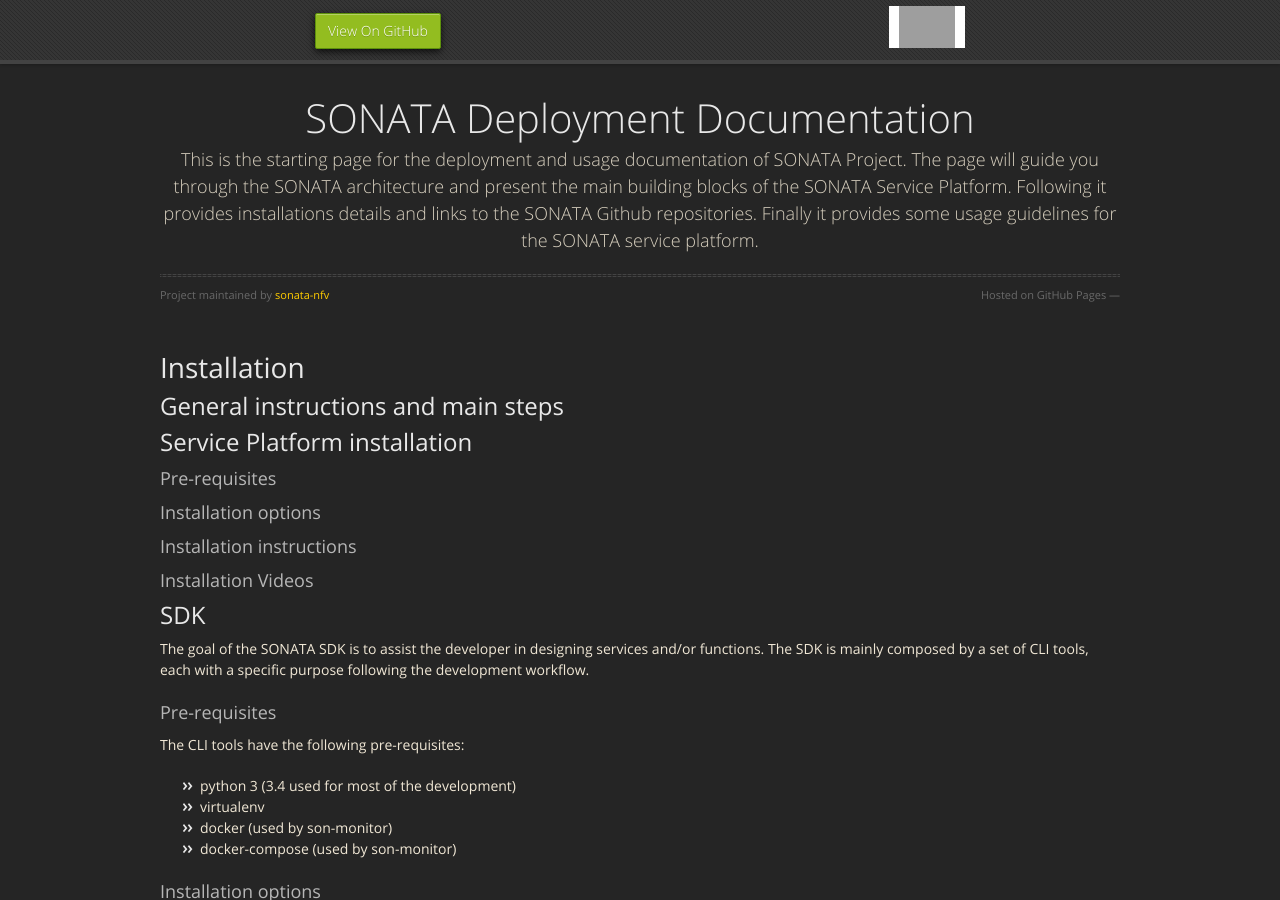
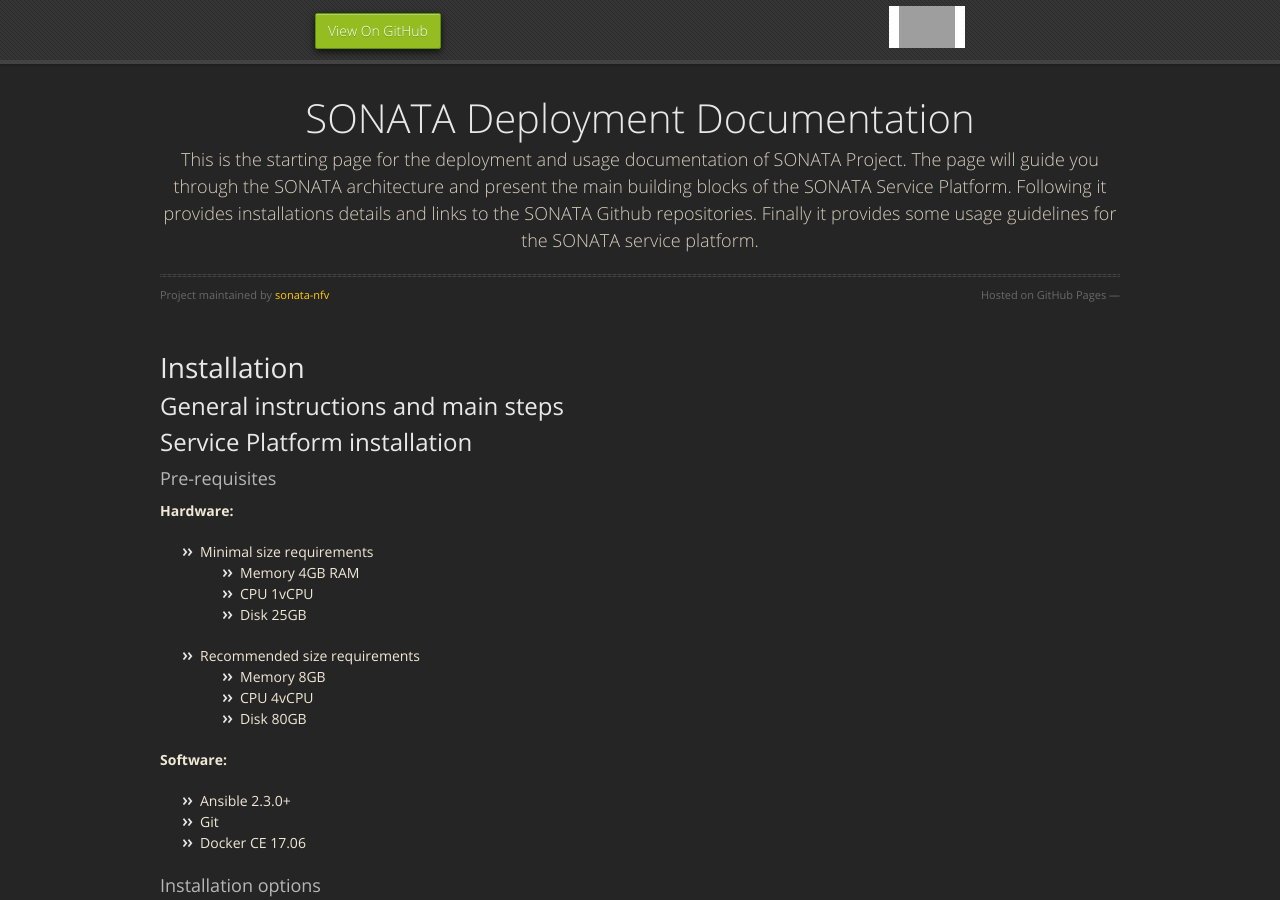
Before and after one commit to sonata-nfv/sonata-nfv.github.io, a Jekyll site: the page built from component_installation.md, in a window 1280 px wide and 900 px high. Built offline with Jekyll 4.4.1, drawn with Linux system fonts in a browser that asks for light colours; nearby versions of some CDN libraries; grey boxes are pictures that could not be loaded.

Commit message:
add prerequisites section

```diff
--- a/component_installation.md
+++ b/component_installation.md
@@ -10,6 +10,23 @@ title: Overview of Component Installation
 ## Service Platform installation
 
 ### Pre-requisites
+
+**Hardware:**
+
+-   Minimal size requirements
+    -   Memory 4GB RAM
+    -   CPU 1vCPU
+    -   Disk 25GB
+-   Recommended size requirements
+    -   Memory 8GB
+    -   CPU 4vCPU
+    -   Disk 80GB
+
+**Software:**
+
+-   Ansible 2.3.0+
+-   Git
+-   Docker CE 17.06
 
 ### Installation options
 
```
